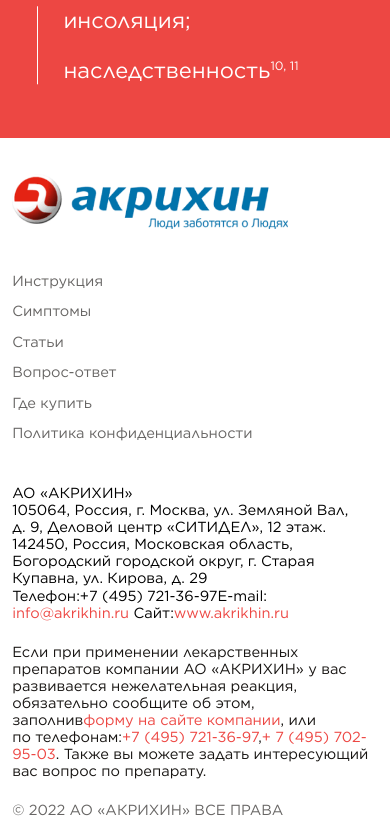
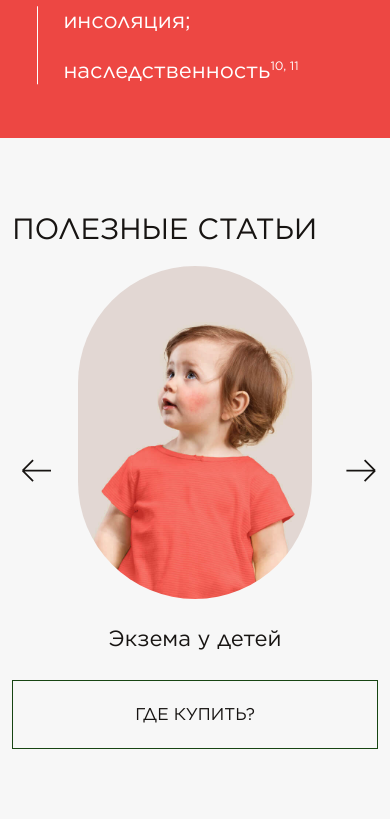
Before and after one commit to aleksey-verin/comf-frontend, a Next.js app: page / in a window 390 px wide. Shown: the part 2600-3419 px from the top of the page. Built offline with nearby package versions, Linux system fonts and the light colour scheme.

Commit message:
feat: add article block

```diff
--- a/src/app/page.tsx
+++ b/src/app/page.tsx
@@ -4,6 +4,7 @@
 import Causes from '@/components/home/information/causes/causes'
 import Promo from '@/components/home/promo/promo'
 import Information from '@/components/home/information/information'
+import Articles from '@/components/home/articles/articles'
 
 export default function Home() {
   return (
@@ -11,6 +12,7 @@
       <Header />
       <Promo />
       <Information />
+      <Articles />
       <Footer />
     </main>
   )
--- /dev/null
+++ b/src/components/home/articles/articles.scss
@@ -0,0 +1,246 @@
+@import '@/styles/variables';
+@import '@/styles/mixins';
+
+.articles {
+  padding: 128rem 0;
+}
+
+.articles__title {
+  padding-right: 140rem;
+}
+
+.articles__swiper {
+  // padding-top: 108rem;
+}
+.articles__wrapper {
+  position: relative;
+}
+.articles__arrow-wrapper {
+  display: flex;
+  position: absolute;
+  top: -10rem;
+  right: 0;
+}
+
+.articles__arrow-prev,
+.articles__arrow-next {
+  width: 64rem;
+  height: 64rem;
+  display: flex;
+  align-items: center;
+  justify-content: center;
+  transition: all 0.3s ease;
+  border-radius: 50%;
+  background: transparent;
+  cursor: pointer;
+  svg {
+    width: 26rem;
+    height: 19rem;
+  }
+
+  &:hover {
+    background: url(/img/arrow-active.svg);
+  }
+
+  &:active {
+    background: url(/img/arrow-active.svg);
+  }
+}
+
+.swiper-button-disabled {
+  cursor: auto;
+  &:hover {
+    background: transparent;
+  }
+}
+
+.articles__arrow-prev {
+  margin-right: 6rem;
+}
+
+.articles__slide {
+  margin-left: 1rem;
+  max-width: 360rem;
+  // margin-right: 53rem;
+}
+
+// .swiper-slide-prev {
+//     margin-right: 1rem;
+// }
+
+.articles__link {
+  display: flex;
+  flex-direction: column;
+  align-items: center;
+  max-width: 360rem;
+
+  img {
+    width: 360rem;
+    height: 453rem;
+    border-radius: 190rem;
+    margin-bottom: 22rem;
+    object-fit: cover;
+  }
+
+  h3 {
+    margin: 0;
+    font-weight: 500;
+    font-size: 22rem;
+    line-height: 26rem;
+    margin-bottom: 26rem;
+  }
+
+  div {
+    font-weight: 500;
+    font-size: 14rem;
+    line-height: 17rem;
+    text-transform: uppercase;
+    color: $black-text;
+    width: calc(100% - 40rem);
+    padding: 20rem;
+    text-align: center;
+    border: 1rem solid #174412;
+    transition: all 0.3s ease;
+  }
+
+  &:hover {
+    div {
+      border: 1rem solid $red;
+      background-color: $red;
+      color: #ffffff;
+    }
+  }
+
+  &:active {
+    div {
+      border: 1rem solid $redGradientHover;
+      background: $redGradientHover;
+      color: #ffffff;
+    }
+  }
+}
+
+@media (max-width: $desktop) {
+  .articles {
+    padding-top: 108rem;
+    padding-bottom: 100rem;
+  }
+
+  // .articles__wrapper {
+  //   position: relative;
+  // }
+
+  .articles__swiper {
+    // padding-top: 217rem;
+  }
+
+  // .articles__arrow-wrapper {
+  //   top: 102rem;
+  // }
+
+  .articles__slide {
+    max-width: 346rem;
+  }
+
+  .articles__link {
+    img {
+      width: 346rem;
+      height: 453rem;
+    }
+
+    div {
+      width: calc(100% - 46rem);
+    }
+
+    &:hover {
+      div {
+        background: transparent;
+        border: 1rem solid #174412;
+        color: $black-text;
+      }
+    }
+  }
+}
+
+@media (max-width: $tablet) {
+  .articles {
+    padding: 60rem 0;
+  }
+
+  .articles__swiper {
+    padding: 0;
+  }
+
+  .articles__title {
+    padding-right: 0;
+  }
+
+  .articles__slide {
+    margin-left: 0;
+    max-width: 300rem;
+  }
+
+  .articles__link {
+    img {
+      width: 192rem;
+      height: 273rem;
+    }
+
+    h3 {
+      font-size: 18rem;
+      line-height: 22rem;
+      margin-bottom: 23rem;
+    }
+
+    div {
+      width: calc(100% - 40rem);
+      padding: 19rem;
+    }
+  }
+
+  .articles__arrow-wrapper {
+    width: 98%;
+    justify-content: space-between;
+    top: 181rem;
+    z-index: 10;
+
+    .articles__arrow-next {
+      justify-content: flex-end;
+
+      &:hover {
+        background: transparent;
+      }
+
+      &:active {
+        background: transparent;
+      }
+    }
+    .articles__arrow-prev {
+      justify-content: flex-start;
+
+      &:hover {
+        background: transparent;
+      }
+
+      &:active {
+        background: transparent;
+      }
+    }
+
+    .swiper-button-disabled {
+      &:hover {
+        background: transparent;
+
+        svg {
+          path {
+            stroke: $black-text;
+          }
+        }
+      }
+    }
+  }
+
+  .articles__arrow-prev {
+    margin-right: 0;
+  }
+}
--- /dev/null
+++ b/src/components/home/articles/articles.tsx
@@ -0,0 +1,102 @@
+'use client'
+import { Swiper, SwiperSlide } from 'swiper/react'
+import { Navigation } from 'swiper/modules'
+import 'swiper/css'
+import './articles.scss'
+
+const Articles = () => {
+
+  return (
+    <section className='articles'>
+      <div className='articles__container container'>
+        <div className='articles__wrapper'>
+          <div className='articles__arrow-wrapper'>
+            <div className='articles__arrow-prev'>
+              <svg
+                width='28'
+                height='21'
+                viewBox='0 0 28 21'
+                fill='none'
+                xmlns='http://www.w3.org/2000/svg'
+              >
+                <path
+                  d='M11.4903 19.961L2 10.4707M2 10.4707L11.4903 0.980469M2 10.4707L28 10.4704'
+                  stroke='#171412'
+                  strokeWidth='1.58261'
+                />
+              </svg>
+            </div>
+            <div className='articles__arrow-next'>
+              <svg
+                width='28'
+                height='21'
+                viewBox='0 0 28 21'
+                fill='none'
+                xmlns='http://www.w3.org/2000/svg'
+              >
+                <path
+                  d='M16.5097 19.961L26 10.4707M26 10.4707L16.5097 0.980469M26 10.4707L0 10.4704'
+                  stroke='#171412'
+                  strokeWidth='1.58261'
+                />
+              </svg>
+            </div>
+          </div>
+          <h2 className='articles__title title'>Полезные статьи</h2>
+          <Swiper
+            className='articles__swiper'
+            modules={[Navigation]}
+            watchSlidesProgress={true}
+            navigation={{ nextEl: '.articles__arrow-next', prevEl: '.articles__arrow-prev' }}
+            speed={800}
+            slidesPerView={1}
+            spaceBetween={6}
+            breakpoints={{
+              768: {
+                slidesPerView: 2,
+                spaceBetween: 16,
+
+              },
+              1280: {
+                slidesPerView: 3,
+                spaceBetween: 53,
+
+              },
+            }}
+          >
+            <SwiperSlide className='articles__slide'>
+              <a className='articles__link' href='#'>
+                <img src='./img/article-1.jpg' alt='' />
+                <h3>Экзема у детей</h3>
+                <div>где купить?</div>
+              </a>
+            </SwiperSlide>
+            <SwiperSlide className='articles__slide'>
+              <a className='articles__link' href='#'>
+                <img src='./img/article-2.jpg' alt='' />
+                <h3>Аллергия на лице</h3>
+                <div>где купить?</div>
+              </a>
+            </SwiperSlide>
+            <SwiperSlide className='articles__slide'>
+              <a className='articles__link' href='#'>
+                <img src='./img/article-3.jpg' alt='' />
+                <h3>Дерматит</h3>
+                <div>где купить?</div>
+              </a>
+            </SwiperSlide>
+            <SwiperSlide className='articles__slide'>
+              <a className='articles__link' href='#'>
+                <img src='./img/article-3.jpg' alt='' />
+                <h3>Дерматит</h3>
+                <div>где купить?</div>
+              </a>
+            </SwiperSlide>
+          </Swiper>
+        </div>
+      </div>
+    </section>
+  )
+}
+
+export default Articles
```
Also changed, not shown: src/hooks/useWindowWidth.tsx (added, +38 -0 lines).
